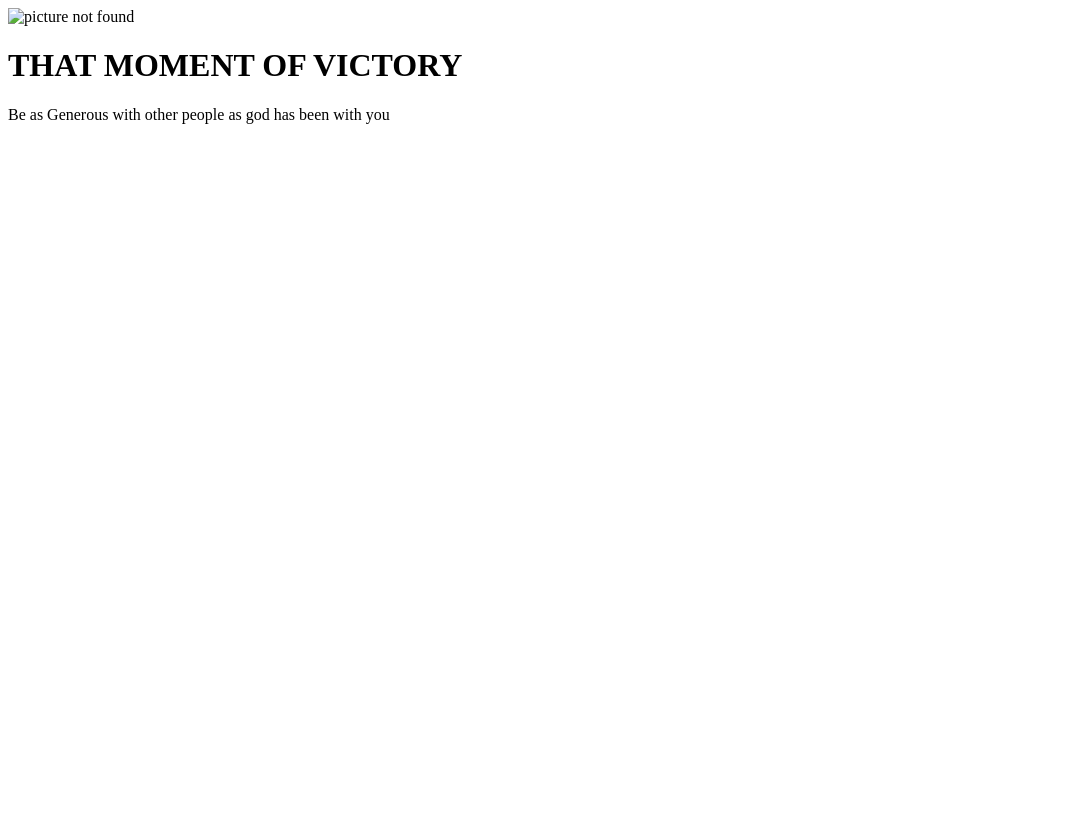
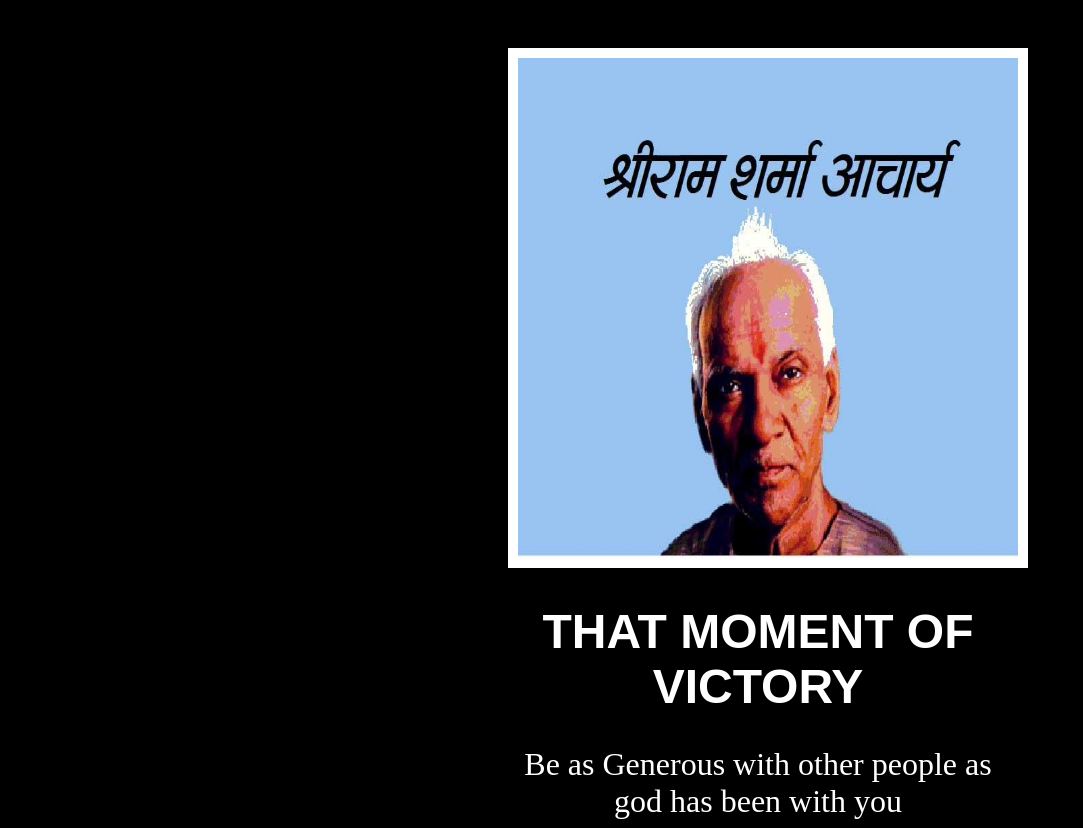
Before and after one commit to sadhanasharma1/quote, a plain HTML site: page index.html in a window 1280 px wide. Shown: the whole page, without its empty margins (0-1083 px from the left). Before the commit the page ends 800 px from the top, so only its background shows below. Drawn offline with Linux system fonts and the light colour scheme.

Commit message:
Update index.html

```diff
--- a/index.html
+++ b/index.html
@@ -5,12 +5,12 @@
     <meta http-equiv="X-UA-Compatible" content="IE=edge">
     <meta name="viewport" content="width=device-width, initial-scale=1.0">
     <title>quotes</title>
-    <link rel="stylesheet" href="css\style3.css">
+    <link rel="stylesheet" href="style3.css">
     <link rel="preconnect" href="https://fonts.googleapis.com">
 </head>
 <body>
     <div>
-        <img id="img" src="images\shree_ram.jpg" alt="picture not found">
+        <img id="img" src="shree_ram.jpg" alt="picture not found">
          <div id="q"><h1 id="head">THAT MOMENT OF VICTORY</h1>
         Be as Generous with other people as god has been with you</div>
     </div>
```
